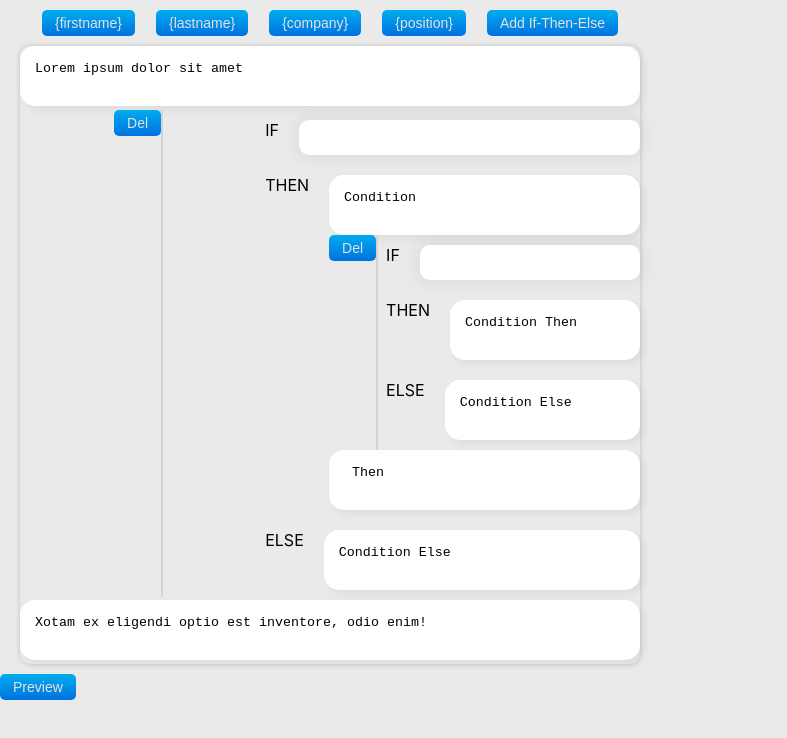
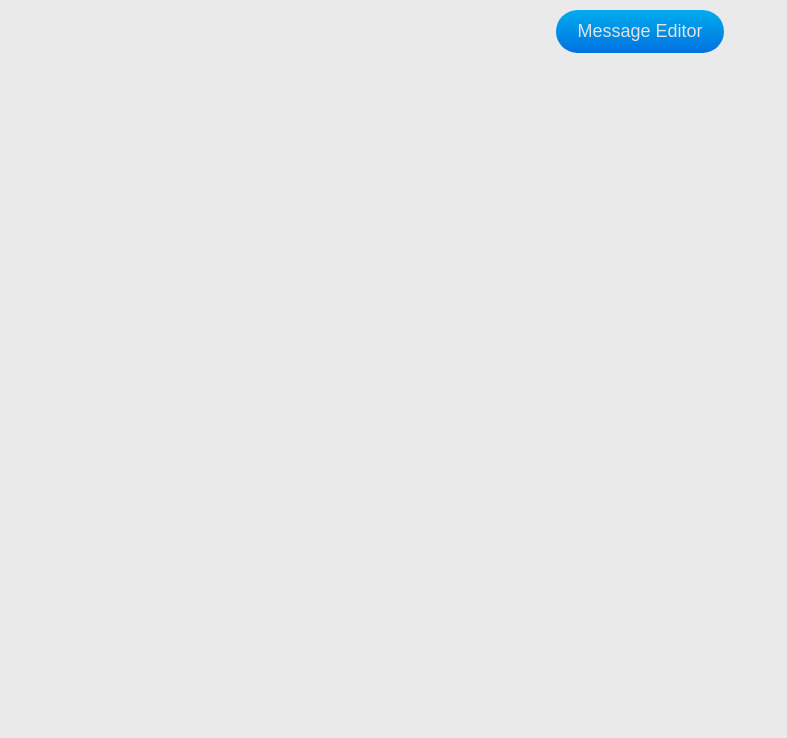
Before and after one commit to Axoft1/message-widget, a React (Create React App) app: page / in a window 1280 px wide. Shown: the top 738 px of the page, without its empty margins (0-787 px from the left). Built offline with nearby package versions, Linux system fonts and the light colour scheme.

Commit message:
added test

```diff
--- a/package.json
+++ b/package.json
@@ -14,6 +14,7 @@
     "react-dom": "^18.2.0",
     "react-mentions": "^4.4.10",
     "react-scripts": "5.0.1",
+    "react-transition-group": "^4.4.5",
     "sass": "^1.64.1",
     "typescript": "^4.9.5",
     "web-vitals": "^2.1.4"
@@ -43,6 +44,7 @@
     ]
   },
   "devDependencies": {
-    "@types/react-mentions": "^4.1.8"
+    "@types/react-mentions": "^4.1.8",
+    "@types/react-transition-group": "^4.4.6"
   }
 }
--- a/src/App.css
+++ b/src/App.css
@@ -6,12 +6,16 @@
   display: flex;
 }
 .templateBlock {
-  width: 50%;
+  flex: 1;
+}
+.templatePreviewBlock{
+  flex: 1;
 }
 .template {
   margin-top: 10px;
   border-radius: 10px;
   box-shadow: 0px 0px 5px rgb(190, 190, 190);
+  margin-bottom: 10px;
 }
 .App-logo {
   height: 40vmin;
@@ -53,3 +57,18 @@
     transform: rotate(360deg);
   }
 }
+
+.my-node-enter {
+  opacity: 0;
+}
+.my-node-enter-active {
+  opacity: 1;
+  transition: opacity 300ms;
+}
+.my-node-exit {
+  opacity: 1;
+}
+.my-node-exit-active {
+  opacity: 0;
+  transition: opacity 200ms;
+}
--- a/src/App.tsx
+++ b/src/App.tsx
@@ -1,4 +1,4 @@
-import React, { useEffect, useState } from "react";
+import React, { useEffect, useRef, useState } from "react";
 import { setDeepValue } from "./components/setDeepValue";
 import TemplateBlock from "./components/TemplateBlock/TemplateBlock";
 import TemplatePreviewBlock from "./components/TemplatePreviewBlock/TemplatePreviewBlock";
@@ -6,23 +6,24 @@ import { DataContext } from "./Context";
 import varNames from "./JSON/varNames.json";
 import Button from "./components/Button";
 import "./App.css";
+import { CSSTransition } from "react-transition-group";
 
 const initialData = [
-  "Lorem ipsum dolor sit amet",
+  "Example of the initial text",
   {
     if: "",
     then: [
-      "Condition",
+      "Condition initial",
       {
         if: "",
-        then: ["Condition Then"],
-        else: ["Condition Else"],
+        then: ["Then"],
+        else: ["Else"],
       },
-      " Then",
+      "Condition final",
     ],
     else: ["Condition Else"],
   },
-  "Xotam ex eligendi optio est inventore, odio enim!",
+  "Last text",
 ];
 
 function App() {
@@ -31,6 +32,8 @@ function App() {
   const [data, setState] = useState<object>(initialData);
   const [activePath, setPath] = useState<Array<string | number> | null>(null);
   const [arrVarNames, setArrVarNames] = useState<Array<string>>([]);
+  const [inProp, setInProp] = useState(false);
+  const nodeRef = useRef(null);
 
   const update = (
     path: Array<string | number>,
@@ -58,8 +61,8 @@ function App() {
         activePath,
         {
           if: "",
-          then: ["Condition Then"],
-          else: ["Condition Else"],
+          then: ["Then"],
+          else: ["Else"],
         },
         (el as HTMLInputElement).selectionStart,
         "ifThenElse"
@@ -76,16 +79,37 @@ function App() {
   useEffect(() => {
     setArrVarNames(varNames);
   }, []);
+
+  async function saveToLocalStorage(data: Object) {
+    try {
+      localStorage.setItem("data", JSON.stringify(data));
+    } catch (e: any) {
+      console.error(e.message);
+      return null;
+    }
+  }
+
+  useEffect(() => {
+    let data = localStorage.getItem("data");
+    if (data !== null) {
+      let parsedData = JSON.parse(data); // преобразуем строку в объект
+      setState(parsedData);
+    } else {
+      console.log("Данные не найдены в localStorage.");
+    }
+  }, []);
+
   return (
     <DataContext.Provider value={{ update, setPath, setShow }}>
       <div className="App">
-        {show && (
+        {!show && (
           <Button onClick={() => setShow(true)} className={"start"}>
             Message Editor
           </Button>
         )}
 
-        {!show && (
+        {show && (
+          <>
             <div className="App__body">
               <div className="templateBlock">
                 <div className="btns">
@@ -110,21 +134,42 @@ function App() {
                     path={[]}
                   />
                 </div>
+                {
+                  <Button
+                    onClick={() => setInProp(!inProp)}
+                    className={"names"}
+                  >
+                    Preview
+                  </Button>
+                }
               </div>
-            {preview && (
+              <div className="templatePreviewBlock">
+                <CSSTransition
+                  nodeRef={nodeRef}
+                  in={inProp}
+                  timeout={200}
+                  classNames="my-node"
+                >
+                  <div ref={nodeRef}>
+                    {inProp && (
                       <TemplatePreviewBlock
                         data={data as Array<object>}
                         arrVarNames={arrVarNames}
                       />
                     )}
                   </div>
+                </CSSTransition>
+              </div>
+            </div>
+            <Button
+              onClick={() => saveToLocalStorage(data)}
+              className="names"
+              children="Save"
+            />
+          </>
         )}
       </div>
-      {
-        <Button onClick={() => setPreview(!preview)} className={"names"}>
-          Preview
-        </Button>
-      }
+
       {show && <Button onClick={() => setShow(false)} className={"close"} />}
     </DataContext.Provider>
   );
--- a/src/components/ConditionalTemplateBlock/ConditionalTemplateBlock.module.scss
+++ b/src/components/ConditionalTemplateBlock/ConditionalTemplateBlock.module.scss
@@ -1,31 +1,23 @@
-.conditionalBlock{
+.conditionalBlock {
   display: flex;
-    // flex-direction: column;
-    // margin: 50px;
-    // border: solid;
-    // min-width: 100%;
 }
-.ifBlock{
+.ifBlock {
   display: flex;
-
-    // flex-direction:   row;
-    gap:20px;
-    // border: solid;
-
-    padding: 10px 0;
-    input{
+  gap: 20px;
+  padding: 5px 0;
+  input {
     width: 100%;
   }
-    textarea{
+  textarea {
     display: flex;
-        // width: 100%;
   }
 }
-.btn{
+.btn {
   position: relative;
   display: block;
   margin-right: 10px;
-    span{
+  margin-top: 10px;
+  span {
     position: absolute;
     top: 0;
     height: 99%;
--- a/src/components/ConditionalTemplateBlock/ConditionalTemplateBlock.tsx
+++ b/src/components/ConditionalTemplateBlock/ConditionalTemplateBlock.tsx
@@ -37,6 +37,7 @@ const ConditionalTemplateBlock = ({
           IF{" "}
           <input
             value={condition.if}
+            placeholder="Write a condition"
             data-path={ifPath.join("-")}
             onFocus={() => {
               setPath(ifPath);
--- a/src/components/TemplateBlock/TemplateBlock.module.scss
+++ b/src/components/TemplateBlock/TemplateBlock.module.scss
@@ -1,9 +1,35 @@
-.block{
-    display: flex;
-    flex-direction: column;
-    align-items: self-end;
-    div{
-        box-sizing: border-box;
-        width: 100%;
+.block {
+  display: flex;
+  flex-direction: column;
+  align-items: self-end;
+  div {
+    box-sizing: border-box;
+    width: 100%;
+  }
+}
+.mentionWrapper {
+  padding: 10px;
+  background-color: rgb(255, 255, 255);
+  border-radius: 10px;
+  textarea {
+    min-width: 100%;
+    box-shadow: 4px 4px 10px rgba(0, 0, 0, 0.06);
+    resize: vertical;
+    border-radius: 15px;
+    border: 0;
+    resize: none;
+    box-sizing: border-box;
+    padding: 0.7rem 1rem;
+    color: #7288a3;
+    border-color: #3a546f;
+    overflow: hidden;
+    &:focus {
+      outline: none !important;
+      border-color: #719ece;
+      box-shadow: 0 0 10px #719ece;
     }
+  }
 }
+.mention {
+  padding: 10px;
+}
--- a/src/components/TemplateBlock/TemplateBlock.tsx
+++ b/src/components/TemplateBlock/TemplateBlock.tsx
@@ -21,28 +21,21 @@ const TemplateBlock = ({
         const curPath = path.concat(index);
         if (typeof val === "string") {
           return (
-            <div key={index}>
-              {/* <MentionsInput
-                className="mentionWrapper"
+            <div  key={index}>
+              <MentionsInput
+                key={index}
+                className={styles.mentionWrapper}
+                data-path={curPath.join("-")}
+                onFocus={() => {
+                  setPath(curPath);
+                }}
                 value={val}
                 onChange={(evt) => {
                   update(curPath, evt.target.value, null, "change");
                 }}
               >
-                <Mention trigger="@" data={null} />
-              </MentionsInput> */}
-              <textarea
-                // cols={40}
-                rows={2}
-                value={val}
-                data-path={curPath.join("-")}
-                onFocus={() => {
-                  setPath(curPath);
-                }}
-                onChange={(evt) => {
-                  update(curPath, evt.target.value, null, "change");
-                }}
-              />
+                <Mention className={styles.mention} data={[]} trigger={""} />
+              </MentionsInput>
             </div>
           );
         }
--- a/src/components/TemplatePreviewBlock/TemplatePreviewBlock.module.scss
+++ b/src/components/TemplatePreviewBlock/TemplatePreviewBlock.module.scss
@@ -1,5 +1,4 @@
 .previewBlock {
-  width: 40%;
   box-shadow: 0 3px 10px -0.5px rgba(0, 0, 0, 0.2);
   margin-left: 10px;
   padding: 30px;
@@ -11,4 +10,5 @@
     display: flex;
     flex-direction: column;
     gap: 5px;
+    margin-bottom: 10px;
 }
--- a/src/components/TemplatePreviewBlock/transformText.tsx
+++ b/src/components/TemplatePreviewBlock/transformText.tsx
@@ -9,7 +9,7 @@
  */
 
 export const transformText = (
-  data: Array<object>,
+  data: Array<string | object>,
   variableValue: object,
   arrVarNames: Array<string>
 ): string => {
@@ -21,7 +21,7 @@ export const transformText = (
       ) {
         str = str.replaceAll(
           `{${arrVarNames[i]}}`,
-          `${variableValue[arrVarNames[i] as keyof typeof variableValue]}`
+          `${variableValue[arrVarNames[i] as keyof typeof variableValue]} `
         );
       } else {
         str = str.replaceAll(`{${arrVarNames[i]}}`, "");
@@ -34,13 +34,19 @@ export const transformText = (
     let txt = "";
     for (let key in ob) {
       if (key === "if") {
-        let t = filterText(ob[key]);
+        let t = filterText(ob[key]).trim()
         if (t.length > 0) {
-          typeof ob["then"][0] === "object"
-            ? (txt += object(ob["then"][0]))
-            : (txt += ob["then"][0]);
+          txt += `${ob["then"][0]} `;
+          if (ob["then"][1]) {
+            txt += `${object(ob["then"][1])} `;
+            txt += `${ob["then"][2]} `;
+          }
         } else {
-          txt += ob["else"][0];
+          txt += `${ob["else"][0]} `;
+          if (ob["else"][1]) {
+            txt += `${object(ob["else"][1])} `;
+            txt += `${ob["else"][2]} `;
+          }
         }
       }
     }
@@ -55,5 +61,7 @@ export const transformText = (
       transformText(data[i] as Array<object>, variableValue, arrVarNames);
     }
   }
-  return text;
+console.log(text);
+
+  return text.trim().replace(/\s{2,}/g, ' ');
 };
--- a/src/components/setDeepValue.tsx
+++ b/src/components/setDeepValue.tsx
@@ -36,12 +36,11 @@ export function setDeepValue(
     if (typeof value === "string") {
       const updatedText =
         current.slice(0, selectionStart === null ? 0 : selectionStart) +
-        `{${value}}` +
+        ` {${value}}` +
         current.slice(selectionStart === null ? 0 : selectionStart);
       return updatedText;
     }
   };
-
   // Создаем копию объекта
   const newObj = Array.isArray(obj) ? [...obj] : { ...obj };
   // Копируем ссылку на объект newObj
--- a/src/index.css
+++ b/src/index.css
@@ -1,11 +1,11 @@
-*{
+* {
   margin: 0;
   padding: 0;
 }
 body {
   margin: 0;
-  font-family: -apple-system, BlinkMacSystemFont, 'Segoe UI', 'Roboto', 'Oxygen',
-    'Ubuntu', 'Cantarell', 'Fira Sans', 'Droid Sans', 'Helvetica Neue',
+  font-family: -apple-system, BlinkMacSystemFont, "Segoe UI", "Roboto", "Oxygen",
+    "Ubuntu", "Cantarell", "Fira Sans", "Droid Sans", "Helvetica Neue",
     sans-serif;
   -webkit-font-smoothing: antialiased;
   -moz-osx-font-smoothing: grayscale;
@@ -13,32 +13,18 @@ body {
 }
 
 code {
-  font-family: source-code-pro, Menlo, Monaco, Consolas, 'Courier New',
+  font-family: source-code-pro, Menlo, Monaco, Consolas, "Courier New",
     monospace;
 }
-textarea {
-  resize: vertical;
-  padding:15px;
-  border-radius:15px;
-  border:0;
-  box-shadow:4px 4px 10px rgba(0,0,0,0.06);
-  resize: none;
-  box-sizing: border-box;
-  min-width: 100%;
 
-  /* padding: 0.7rem 1rem; */
-  /* outline: 0; */
-  /* border: 0; */
-  /* resize: none; */
-  outline: none;
-  /* font-size: 0.9rem; */
-  /* color: #7288a3; */
-  /* border-color: #3a546f; */
-  overflow: hidden;
+input {
+  padding: 10px;
+  border: 0;
+  box-shadow: 0 0 15px 4px rgba(0, 0, 0, 0.06);
+  border-radius: 10px;
 }
-input{
-  padding:10px;
-  border:0;
-  box-shadow:0 0 15px 4px rgba(0,0,0,0.06);
-  border-radius:10px;
+input:focus {
+  outline: none !important;
+  border-color: #719ece;
+  box-shadow: 0 0 10px #719ece;
 }
```
Also changed, not shown: src/components/TemplatePreviewBlock/TemplatePreviewBlock.tsx (+8 -6 lines), 2 other files (tests, documents, lock files or other folders). Lines whose indentation alone changed are shown as unchanged.
